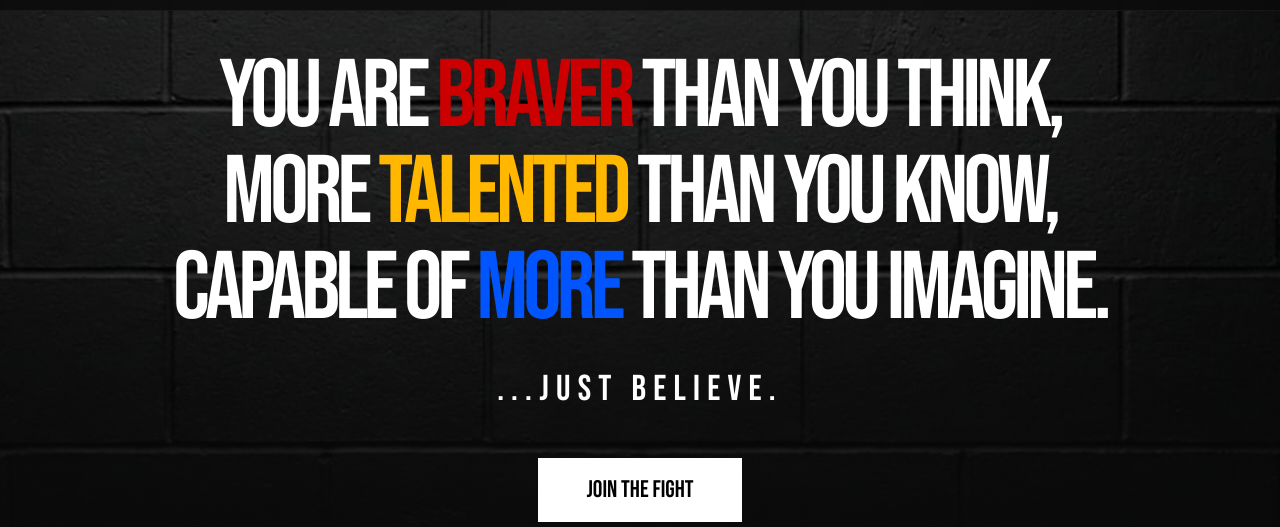
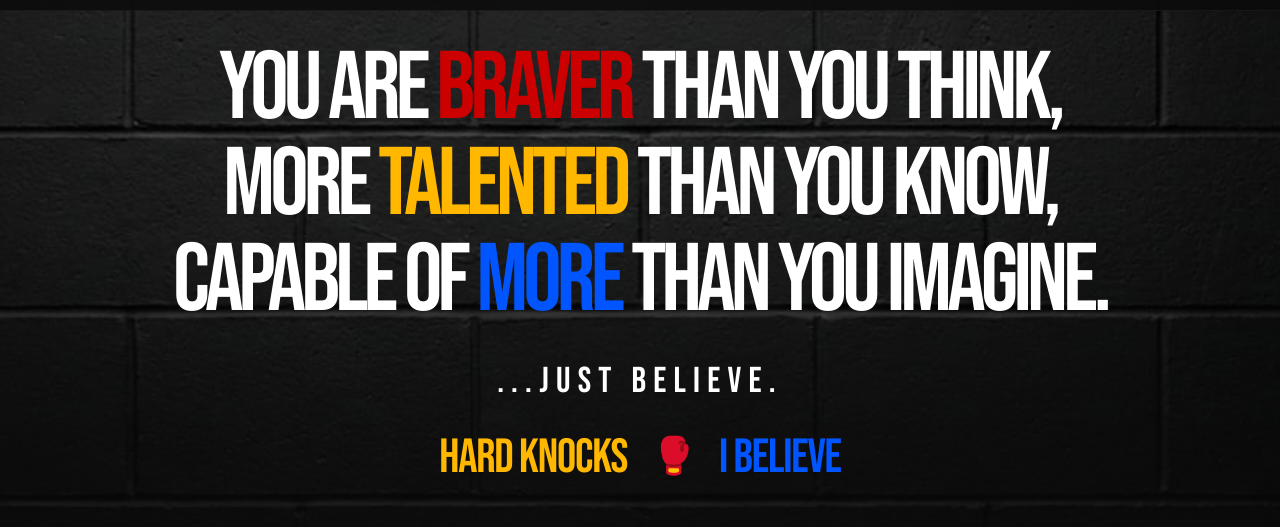
Before and after one commit to ed276/Ibelievehardknocks, a website built with Vite: page index.html in a window 1280 px wide. Shown: the part 214-741 px from the top of the page. Built offline with nearby package versions, Linux system fonts and the light colour scheme.

Commit message:
feat: Add brand identity row to Hero section with boxing glove divider

```diff
--- a/index.html
+++ b/index.html
@@ -61,9 +61,18 @@
           MORE <span class="text-hardknocks-gold">TALENTED</span> THAN YOU KNOW,<br>
           CAPABLE OF <span class="text-ibelieve-blue">MORE</span> THAN YOU IMAGINE.
         </h2>
-        <div class="font-impact text-2xl md:text-4xl tracking-[0.2em] mb-12 opacity-0 translate-y-10 hero-subtitle">
+        <div class="font-impact text-2xl md:text-4xl tracking-[0.2em] mb-8 opacity-0 translate-y-10 hero-subtitle">
           ...JUST BELIEVE.
         </div>
+
+        <!-- Brand Identity Row -->
+        <div
+          class="flex items-center justify-center space-x-6 font-impact text-3xl md:text-5xl tracking-tight mb-12 opacity-0 translate-y-10 hero-brands">
+          <span class="text-hardknocks-gold">HARD KNOCKS</span>
+          <span class="text-white text-2xl md:text-4xl">🥊</span>
+          <span class="text-ibelieve-blue">I BELIEVE</span>
+        </div>
+
         <a href="#contact"
           class="inline-block bg-white text-black font-impact text-2xl px-12 py-4 hover:bg-hardknocks-red hover:text-white transition-all duration-300 transform hover:-translate-y-1 opacity-0 hero-cta">
           JOIN THE FIGHT
--- a/src/main.js
+++ b/src/main.js
@@ -22,6 +22,12 @@ const initAnimations = () => {
             duration: 1,
             ease: 'power3.out'
         }, '-=0.8')
+        .to('.hero-brands', {
+            opacity: 1,
+            y: 0,
+            duration: 1,
+            ease: 'power3.out'
+        }, '-=0.7')
         .to('.hero-cta', {
             opacity: 1,
             y: 0,
```
